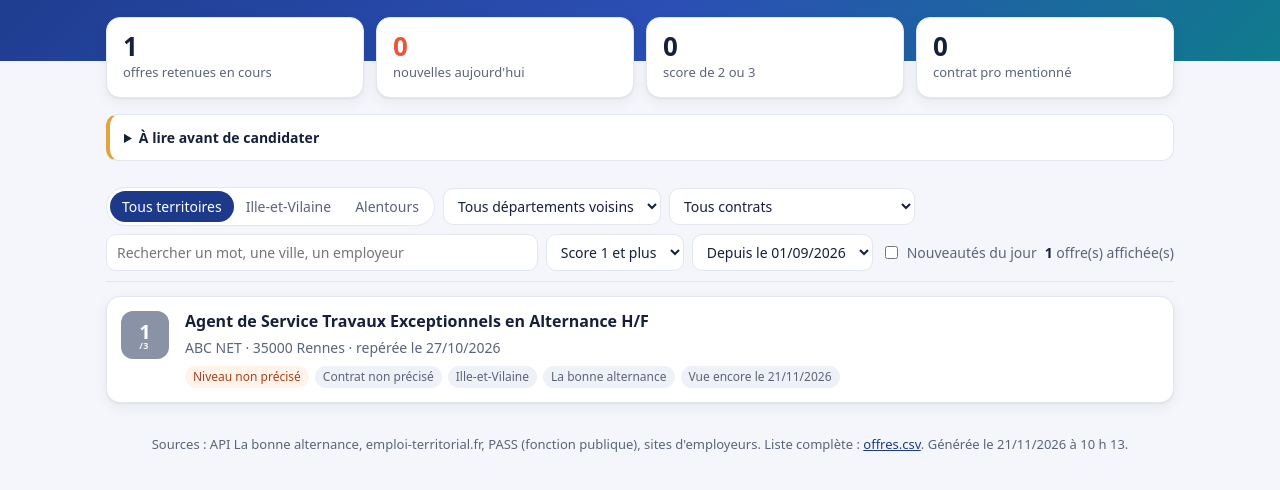
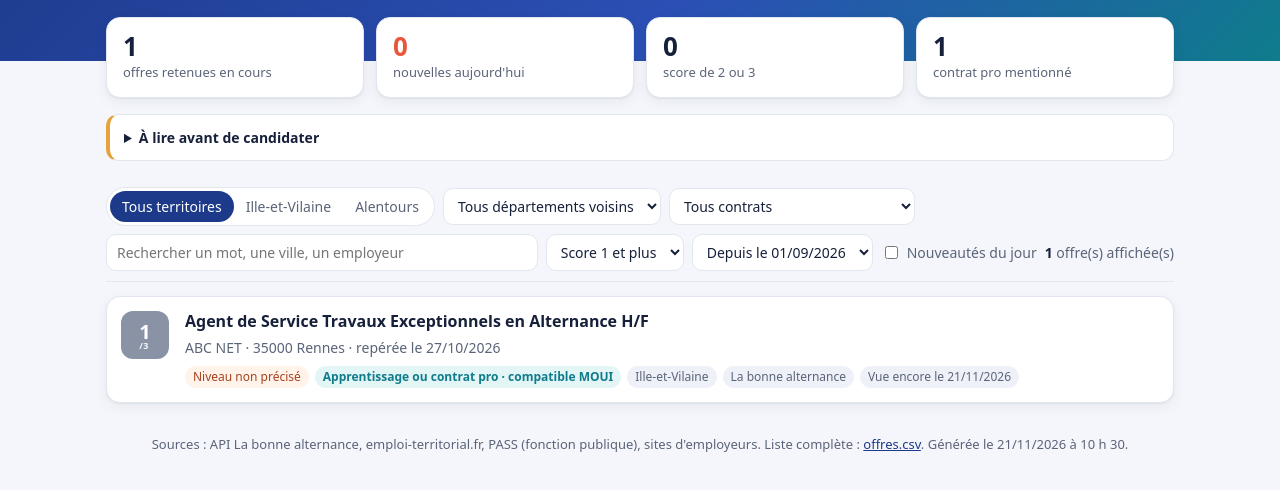
Before and after one commit to domgarci/veille-camille-resultats, a plain HTML site: page index.html in a window 1280 px wide. Shown: the part 116-606 px from the top of the page. Drawn offline with Linux system fonts and the light colour scheme.

Commit message:
Liste du 2026-11-21

```diff
--- a/index.html
+++ b/index.html
@@ -64,7 +64,7 @@ Mise à jour du 21/11/2026.</p></div></header>
 <div class="stat"><b>1</b><span>offres retenues en cours</span></div>
 <div class="stat new"><b>0</b><span>nouvelles aujourd'hui</span></div>
 <div class="stat"><b>0</b><span>score de 2 ou 3</span></div>
-<div class="stat"><b>0</b><span>contrat pro mentionné</span></div></section>
+<div class="stat"><b>1</b><span>contrat pro mentionné</span></div></section>
 <main class="wrap">
 <details class="note"><summary>À lire avant de candidater</summary>
 <p>Cette liste est une présélection automatique. <strong>Aucune offre n'est vérifiée comme ouverte.</strong> Ouvrez le lien
@@ -90,11 +90,11 @@ Les offres marquées <span class="nv">NOUVEAU</span> ont été repérées aujour
 <select id="d" aria-label="Date"><option value="2026-09-01" selected>Depuis le 01/09/2026</option><option value="">Toutes les dates</option></select>
 <label class="tog"><input id="nv" type="checkbox"> Nouveautés du jour</label>
 <span class="compte"><b id="n">1</b> offre(s) affichée(s)</span></div></div>
-<section class="liste"><article class="fiche" data-z="35" data-dep="35" data-s="1" data-d="2026-10-27" data-n="0" data-c=""><div class="sc s1" title="Score de proximité avec le projet, de 0 à 3"><div>1<small>/3</small></div></div><div><h2><a href="https://r.holeest.com/redirect?jd_token=ATIXtu&amp;o=1&amp;from=https%3A%2F%2Fwww.hellowork.com%2Ffr-fr%2Femplois%2F84612051.html%3Futm_source%3Dbonnealternance%26utm_medium%3Dmetamoteurs-free%26utm_campaign%3Dalternance%2B-%2Bnettoyage%26utm_content%3Dfluxbonnealternance%26utm_term%3D84612051" rel="noopener noreferrer" target="_blank">Agent de Service Travaux Exceptionnels en Alternance H/F</a></h2><p class="meta">ABC NET · 35000 Rennes · repérée le 27/10/2026</p><div class="chips"><span class="chip warn">Niveau non précisé</span><span class="chip">Contrat non précisé</span><span class="chip">Ille-et-Vilaine</span><span class="chip">La bonne alternance</span><span class="chip">Vue encore le 21/11/2026</span></div></div></article></section>
+<section class="liste"><article class="fiche" data-z="35" data-dep="35" data-s="1" data-d="2026-10-27" data-n="0" data-c="moui app"><div class="sc s1" title="Score de proximité avec le projet, de 0 à 3"><div>1<small>/3</small></div></div><div><h2><a href="https://r.holeest.com/redirect?jd_token=ATIXtu&amp;o=1&amp;from=https%3A%2F%2Fwww.hellowork.com%2Ffr-fr%2Femplois%2F84612051.html%3Futm_source%3Dbonnealternance%26utm_medium%3Dmetamoteurs-free%26utm_campaign%3Dalternance%2B-%2Bnettoyage%26utm_content%3Dfluxbonnealternance%26utm_term%3D84612051" rel="noopener noreferrer" target="_blank">Agent de Service Travaux Exceptionnels en Alternance H/F</a></h2><p class="meta">ABC NET · 35000 Rennes · repérée le 27/10/2026</p><div class="chips"><span class="chip warn">Niveau non précisé</span><span class="chip stg">Apprentissage ou contrat pro · compatible MOUI</span><span class="chip">Ille-et-Vilaine</span><span class="chip">La bonne alternance</span><span class="chip">Vue encore le 21/11/2026</span></div></div></article></section>
 <p class="vide" id="vide" style="display:none">Aucune offre ne correspond à ces filtres.</p>
 </main>
 <footer>Sources : API La bonne alternance, emploi-territorial.fr, PASS (fonction publique), sites d'employeurs.
-Liste complète : <a href="offres.csv">offres.csv</a>. Générée le 21/11/2026 à 10 h 13.</footer>
+Liste complète : <a href="offres.csv">offres.csv</a>. Générée le 21/11/2026 à 10 h 30.</footer>
 <script>(function(){var $=function(i){return document.getElementById(i)};
 var q=$('q'),dp=$('dp'),s=$('s'),d=$('d'),c=$('c'),nv=$('nv'),n=$('n'),vide=$('vide'),zone='';
 var rows=[].slice.call(document.querySelectorAll('.fiche'));
--- a/offres.csv
+++ b/offres.csv
@@ -1,2 +1,2 @@
 score;titre;employeur;territoire;lieu;compat;lib_contrat;source;pub;vue;maj;url
-1;Agent de Service Travaux Exceptionnels en Alternance H/F;ABC NET;Rennes et Ille-et-Vilaine - 35;35000 Rennes;niveau non renseigné (à vérifier);Contrat non précisé;La bonne alternance;;2026-10-27;2026-11-21;https://r.holeest.com/redirect?jd_token=ATIXtu&o=1&from=https%3A%2F%2Fwww.hellowork.com%2Ffr-fr%2Femplois%2F84612051.html%3Futm_source%3Dbonnealternance%26utm_medium%3Dmetamoteurs-free%26utm_campaign%3Dalternance%2B-%2Bnettoyage%26utm_content%3Dfluxbonnealternance%26utm_term%3D84612051
+1;Agent de Service Travaux Exceptionnels en Alternance H/F;ABC NET;Rennes et Ille-et-Vilaine - 35;35000 Rennes;niveau non renseigné (à vérifier);Apprentissage ou contrat pro;La bonne alternance;;2026-10-27;2026-11-21;https://r.holeest.com/redirect?jd_token=ATIXtu&o=1&from=https%3A%2F%2Fwww.hellowork.com%2Ffr-fr%2Femplois%2F84612051.html%3Futm_source%3Dbonnealternance%26utm_medium%3Dmetamoteurs-free%26utm_campaign%3Dalternance%2B-%2Bnettoyage%26utm_content%3Dfluxbonnealternance%26utm_term%3D84612051
```
